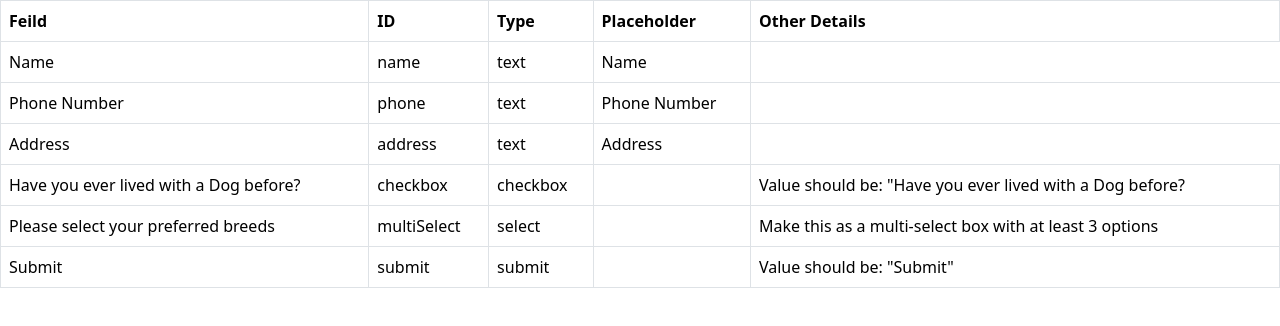
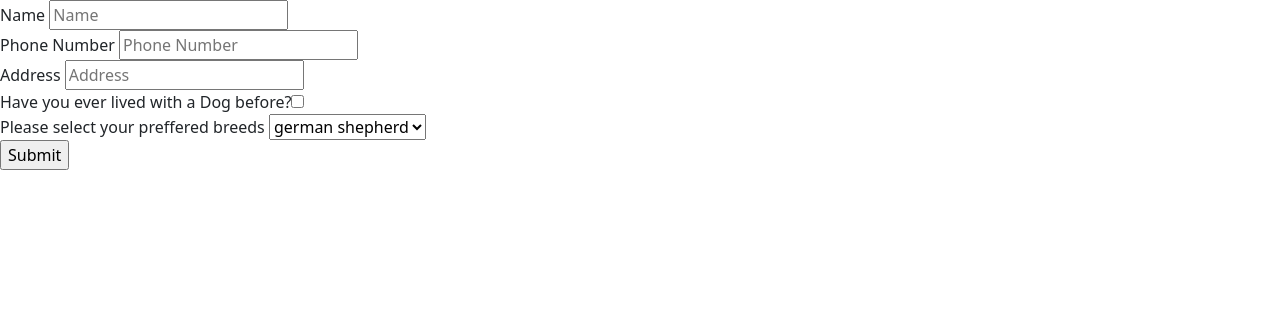
Before and after one commit to acciojob/dog-adoption-application-RitikRunner, a website: page main.html in a window 1280 px wide. Drawn offline with nearby package versions, Linux system fonts and the light colour scheme.

Commit message:
created a submission

```diff
--- a/main.html
+++ b/main.html
@@ -11,52 +11,21 @@
 	<!-- the entire body must be written by student -->
 	<form>
 	<table class="table table-bordered">
-		<tr>
-			<th>Feild</th>
-			<th>ID</th>
-			<th>Type</th>
-			<th>Placeholder</th>
-			<th>Other Details</th>
-		</tr>
-		<tr>
-			<td>Name</td>
-			<td>name</td>
-			<td>text</td>
-			<td>Name</td>
-		</tr>
-		<tr>
-			<td>Phone Number</td>
-			<td>phone</td>
-			<td>text</td>
-			<td>Phone Number</td>
-		</tr>
-		<tr>
-			<td>Address</td>
-			<td>address</td>
-			<td>text</td>
-			<td>Address</td>
-		</tr>
-		<tr>
-			<td>Have you ever lived with a Dog before?</td>
-			<td>checkbox</td>
-			<td>checkbox</td>
-			<td></td>
-			<td>Value should be: "Have you ever lived with a Dog before?</td>
-		</tr>
-		<tr>
-			<td>Please select your preferred breeds</td>
-			<td>multiSelect</td>
-			<td>select</td>
-			<td></td>
-			<td>Make this as a multi-select box with at least 3 options</td>
-		</tr>
-		<tr>
-			<td>Submit</td>
-			<td>submit</td>
-			<td>submit</td>
-			<td></td>
-			<td>Value should be: "Submit"</td>
-		</tr>
+		Name <input placeholder="Name" id="name" type="text" ></input>
+		<br>
+		Phone Number <input placeholder="Phone Number" id="phone" type="text" ></input>
+		<br>
+		Address <input placeholder="Address" id="address" type="text" ></input>
+       <br>
+		Have you ever lived with a Dog before?<input type="checkbox" id="checkbox"></input>
+		<br>
+		Please select your preffered breeds <select >
+			<option>german shepherd</option>
+			<option>Labrador</option>
+			<option>bully</option>
+		</select>
+		<br>
+		<input type="submit" id="submit" value="Submit">
     </table>
 	</form>
 
```
